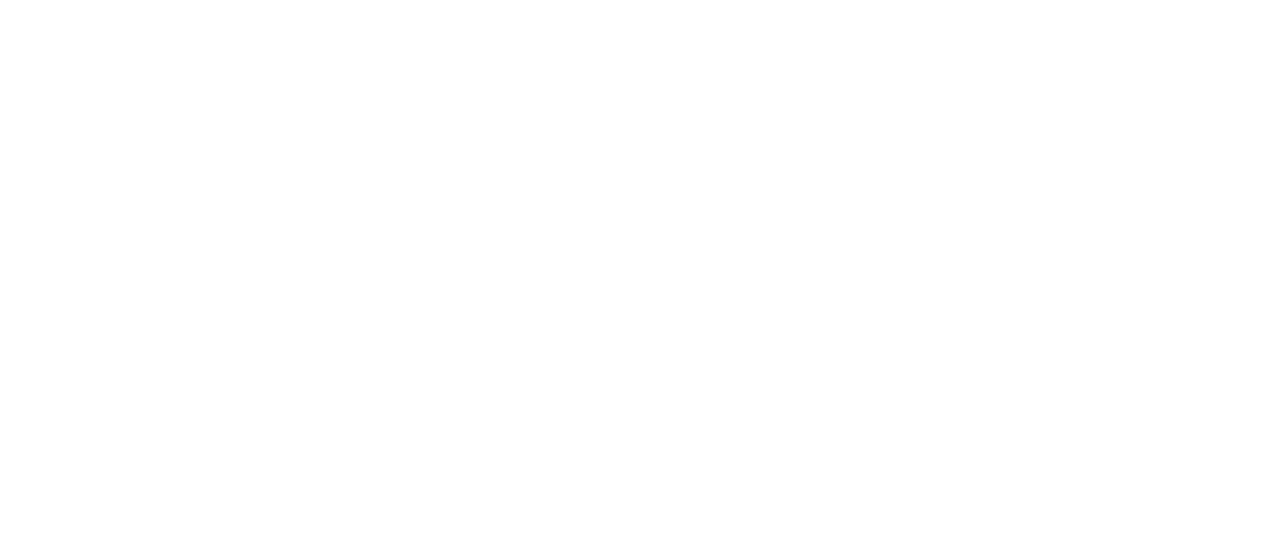
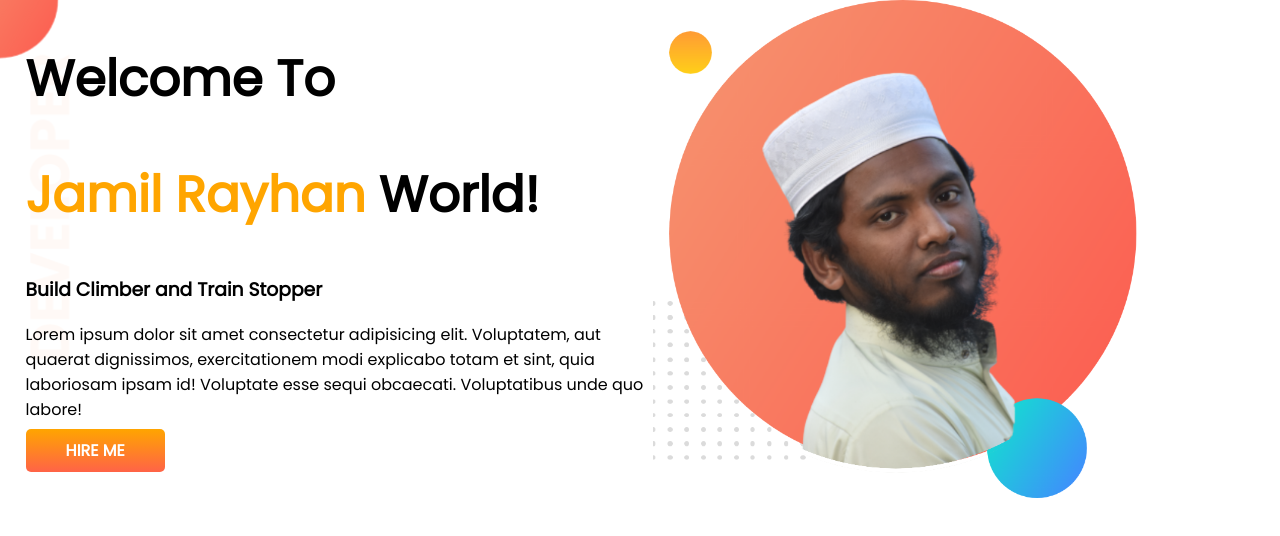
Before and after one commit to jamilrayhan10/module-04-Portfolio, a plain HTML site: page index.html in a window 1280 px wide. Drawn offline with Linux system fonts and the light colour scheme.

Commit message:
topbanner

```diff
--- a/index.html
+++ b/index.html
@@ -5,7 +5,36 @@
     <meta http-equiv="X-UA-Compatible" content="IE=edge" />
     <meta name="viewport" content="width=device-width, initial-scale=1.0" />
     <title>Jamil Rayhan Portfolio</title>
+    <link rel="preconnect" href="https://fonts.googleapis.com" />
+    <link rel="preconnect" href="https://fonts.gstatic.com" crossorigin />
+    <link
+      href="https://fonts.googleapis.com/css2?family=Poppins&display=swap"
+      rel="stylesheet"
+    />
     <link rel="stylesheet" href="style.css" />
   </head>
-  <body></body>
+  <body>
+    <section class="top-banner">
+      <div class="leftSide">
+        <h1>Welcome To</h1>
+        <h1><span class="name-color">Jamil Rayhan</span> World!</h1>
+        <h3>Build Climber and Train Stopper</h3>
+        <p>
+          Lorem ipsum dolor sit amet consectetur adipisicing elit. Voluptatem,
+          aut quaerat dignissimos, exercitationem modi explicabo totam et sint,
+          quia laboriosam ipsam id! Voluptate esse sequi obcaecati. Voluptatibus
+          unde quo labore!
+        </p>
+        <a
+          class="linkBtn"
+          target="_blank"
+          href="https://www.facebook.com/jamil.rayhan.522/"
+          >HIRE ME</a
+        >
+      </div>
+      <div class="rightSide">
+        <img src="images/pHero-1.png" alt="" />
+      </div>
+    </section>
+  </body>
 </html>
--- a/style.css
+++ b/style.css
@@ -0,0 +1,40 @@
+body {
+  font-family: "Poppins", sans-serif;
+  margin: 0;
+}
+h1 {
+  font-size: 50px;
+}
+.name-color {
+  color: orange;
+}
+
+section {
+  display: flex;
+}
+
+.top-banner {
+  background-image: url(./images/top-banner.png);
+  background-repeat: no-repeat;
+}
+
+.leftSide {
+  width: 50%;
+  padding-left: 2%;
+}
+.rightSide {
+  width: 50%;
+}
+
+.rightSide img {
+  width: 80%;
+}
+
+.linkBtn {
+  text-decoration: none;
+  background-image: linear-gradient(orange, tomato);
+  color: #fff;
+  font-weight: 700;
+  padding: 10px 40px;
+  border-radius: 5px;
+}
```
